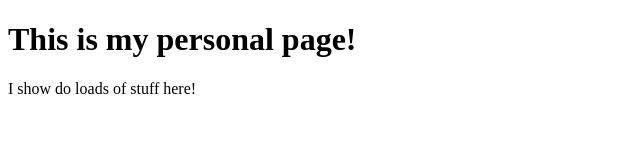
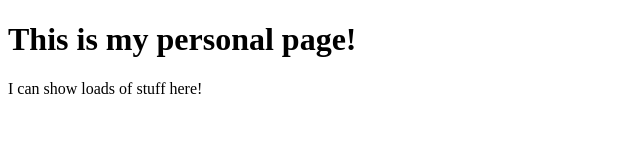
Before and after one commit to DanvdEnde/JollyJavelin.github.io, a plain HTML site: page index.html in a window 1280 px wide. Shown: the full height of the page, 0-640 px from the left. Drawn offline with Linux system fonts and the light colour scheme.

Commit message:
Update index.html

```diff
--- a/index.html
+++ b/index.html
@@ -2,6 +2,6 @@
 <html>
     <body>
         <h1>This is my personal page!</h1>
-        <p>I show do loads of stuff here!</p>
+        <p>I can show loads of stuff here!</p>
     </body>
 </html>
```
